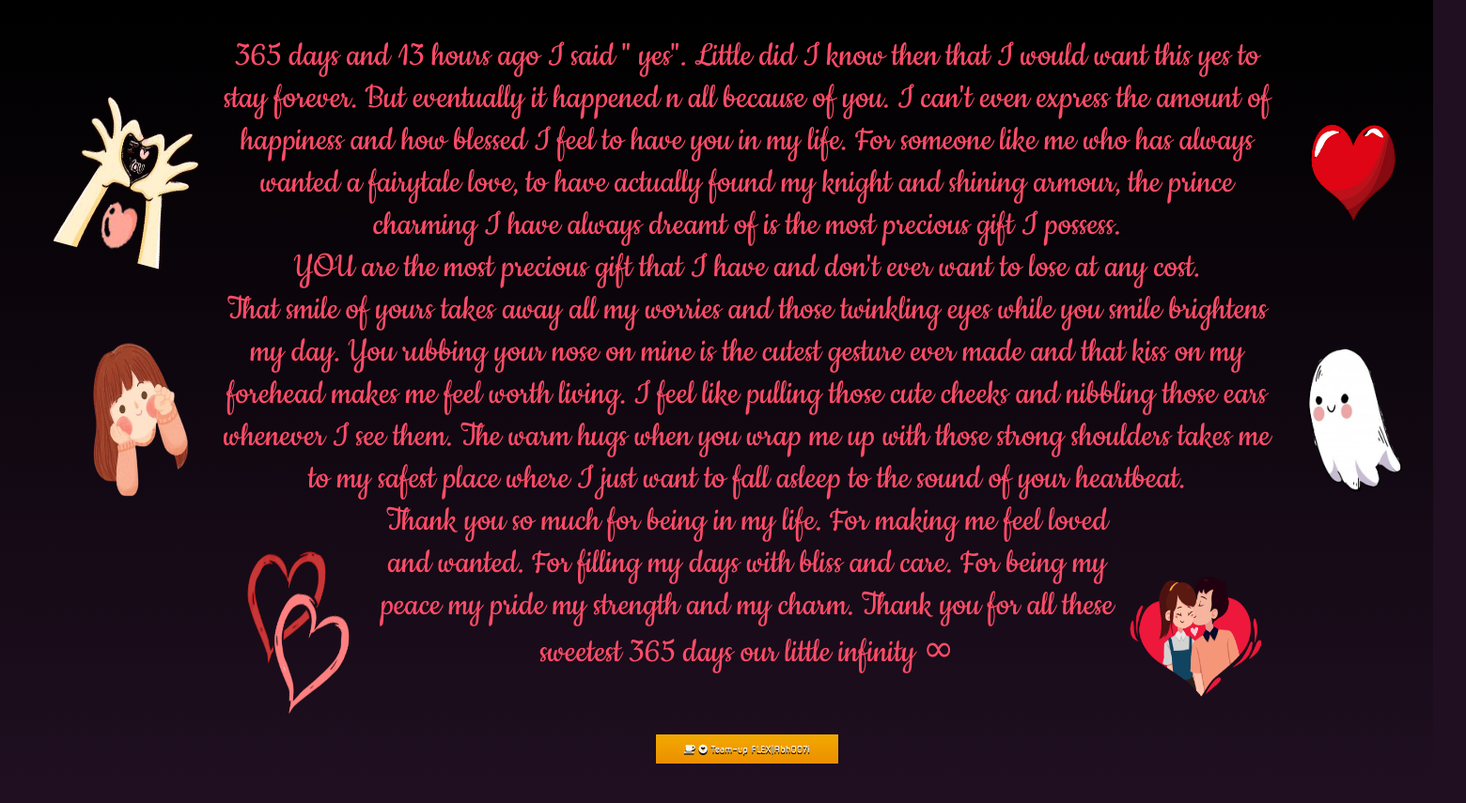
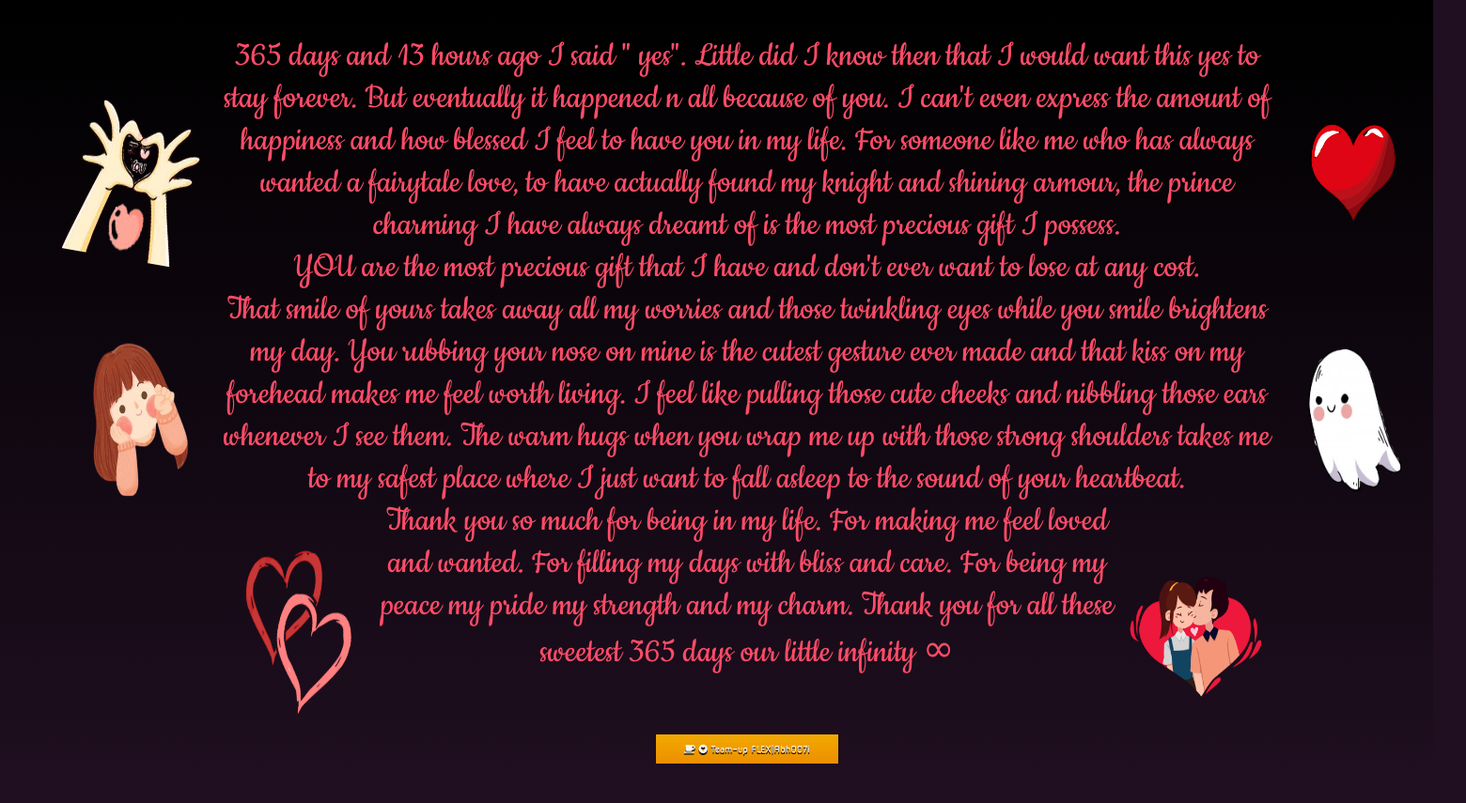
Before and after one commit to Subhlaxmi179/one, a PHP site: page /date.html in a window 1560 px wide. Shown: the part 783-1638 px from the top of the page at 94% size. Run offline with PHP 8.4, Linux system fonts and the light colour scheme; some libraries are stand-ins or nearby versions; some web fonts are replaced.

Commit message:
Update datestyle.css

```diff
--- a/css/datestyle.css
+++ b/css/datestyle.css
@@ -44,7 +44,7 @@ color: #c8cacb;
 text-decoration: none;
 }
 .rotate{
-transform: rotate(15deg);
+transform: rotate(10deg);
 }
 .left
 {
@@ -106,7 +106,6 @@ margin: 0;
   width:130px;
 }
 .date{
-    position:relative;
     height:660.5px;
     width:1460px;
 }
```
